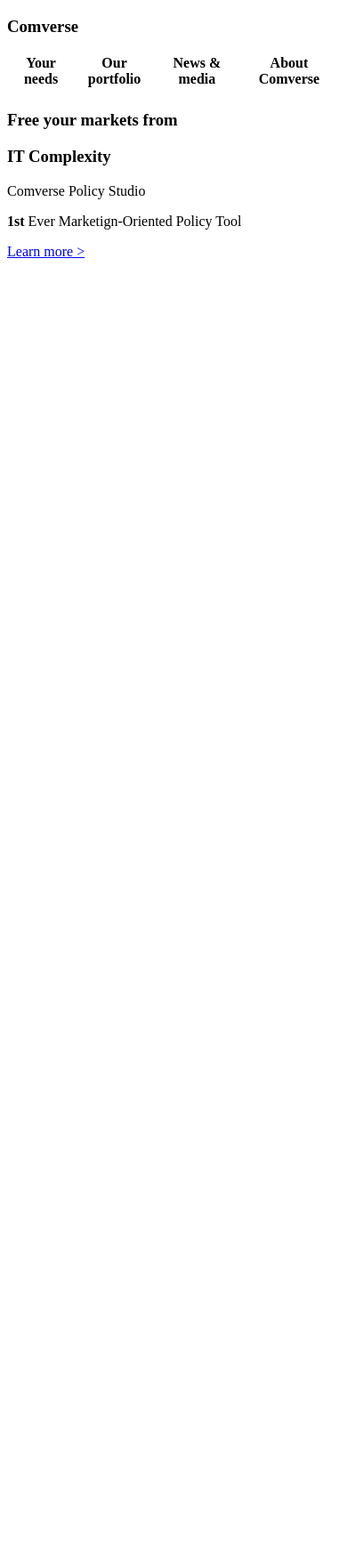
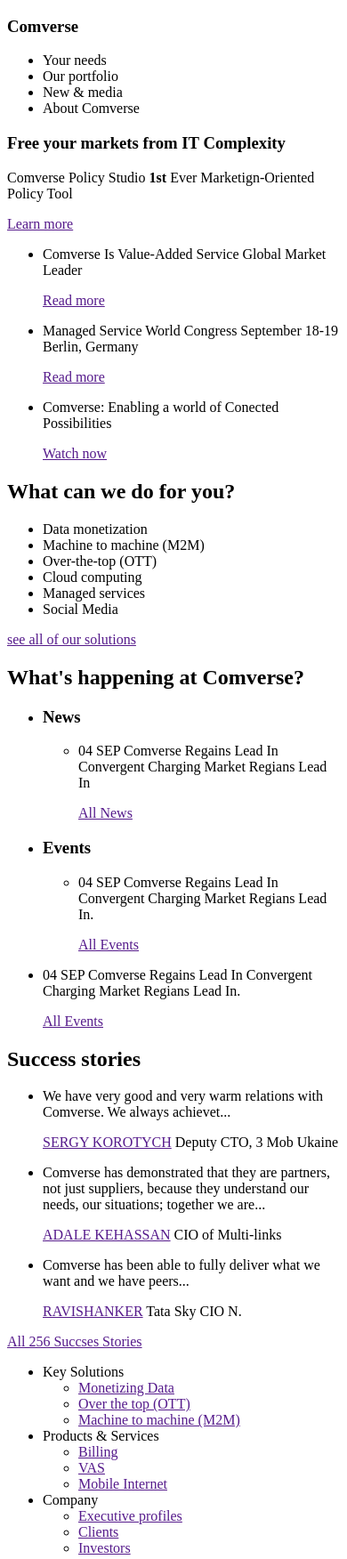
Before and after one commit to ronhandler/comverse, a website: page outline.html in a window 390 px wide. Shown: the whole page at 89% size. Before the commit the page ends 844 px from the top, so only its background shows below. Drawn offline with Linux system fonts and the light colour scheme.

Commit message:
Finished up outline.md and its generate output html file.

```diff
--- a/outline.html
+++ b/outline.html
@@ -113,26 +113,91 @@
   </head>
   <body>
     <h3 id="comverse">Comverse</h3>
-<table>
-<thead>
-<tr>
-<th>Your needs</th>
-<th>Our portfolio</th>
-<th>News &amp; media</th>
-<th>About Comverse</th>
-</tr>
-</thead>
-<tbody>
-<tr>
-<td></td>
-</tr>
-</tbody>
-</table>
-<h3 id="-free-your-markets-from"><strong>Free</strong> your markets from</h3>
-<h3 id="it-complexity-">IT <strong>Complexity</strong></h3>
-<p>Comverse Policy Studio</p>
-<p><strong>1st</strong> Ever Marketign-Oriented Policy Tool</p>
-<p><a href="http://www.google.com">Learn more &gt;</a></p>
+<ul>
+<li>Your needs</li>
+<li>Our portfolio</li>
+<li>New &amp; media</li>
+<li>About Comverse</li>
+</ul>
+<h3 id="-free-your-markets-from-it-complexity-"><strong>Free</strong> your markets from IT <strong>Complexity</strong></h3>
+<p>Comverse Policy Studio <strong>1st</strong> Ever Marketign-Oriented Policy Tool</p>
+<p><a href="">Learn more</a></p>
+<ul>
+<li><p>Comverse Is Value-Added Service Global Market Leader</p>
+<p>  <a href="">Read more</a></p>
+</li>
+<li><p>Managed Service World Congress September 18-19 Berlin, Germany</p>
+<p>  <a href="">Read more</a></p>
+</li>
+<li><p>Comverse: Enabling a world of Conected Possibilities</p>
+<p>  <a href="">Watch now</a></p>
+</li>
+</ul>
+<h2 id="what-can-we-do-for-you-">What can we do for you?</h2>
+<ul>
+<li>Data monetization    </li>
+<li>Machine to machine (M2M)</li>
+<li>Over-the-top (OTT)</li>
+<li>Cloud computing </li>
+<li>Managed services</li>
+<li>Social Media</li>
+</ul>
+<p><a href="">see all of our solutions</a></p>
+<h2 id="what-s-happening-at-comverse-">What&#39;s happening at Comverse?</h2>
+<ul>
+<li><h3 id="news">News</h3>
+<ul>
+<li><p>04 SEP Comverse Regains Lead In Convergent Charging Market Regians Lead In</p>
+<p><a href="">All News</a></p>
+</li>
+</ul>
+</li>
+<li><h3 id="events">Events</h3>
+<ul>
+<li><p>04 SEP Comverse Regains Lead In Convergent Charging Market Regians Lead In.</p>
+<p><a href="">All Events</a></p>
+</li>
+</ul>
+</li>
+</ul>
+<ul>
+<li><p>04 SEP Comverse Regains Lead In Convergent Charging Market Regians Lead In.</p>
+<p><a href="">All Events</a></p>
+</li>
+</ul>
+<h2 id="success-stories">Success stories</h2>
+<ul>
+<li><p>We have very good and very warm relations with Comverse. We always achievet...</p>
+<p>  <a href="">SERGY KOROTYCH</a> Deputy CTO, 3 Mob Ukaine</p>
+</li>
+<li><p>Comverse has demonstrated that they are partners, not just suppliers, because they understand our needs, our situations; together we are...</p>
+<p>  <a href="">ADALE KEHASSAN</a> CIO of Multi-links</p>
+</li>
+<li><p>Comverse has been able to fully deliver what we want and we have peers...</p>
+<p>  <a href="">RAVISHANKER</a> Tata Sky CIO N.</p>
+</li>
+</ul>
+<p><a href="">All 256 Succses Stories</a></p>
+<ul>
+<li>Key Solutions<ul>
+<li><a href="">Monetizing Data</a></li>
+<li><a href="">Over the top (OTT)</a></li>
+<li><a href="">Machine to machine (M2M)</a></li>
+</ul>
+</li>
+<li>Products &amp; Services<ul>
+<li><a href="">Billing</a></li>
+<li><a href="">VAS</a></li>
+<li><a href="">Mobile Internet</a></li>
+</ul>
+</li>
+<li>Company<ul>
+<li><a href="">Executive profiles</a></li>
+<li><a href="">Clients</a></li>
+<li><a href="">Investors</a></li>
+</ul>
+</li>
+</ul>
 
   </body>
 </html>
```
Also changed, not shown: src/outline.md (+79 -7 lines), 1 other file.
